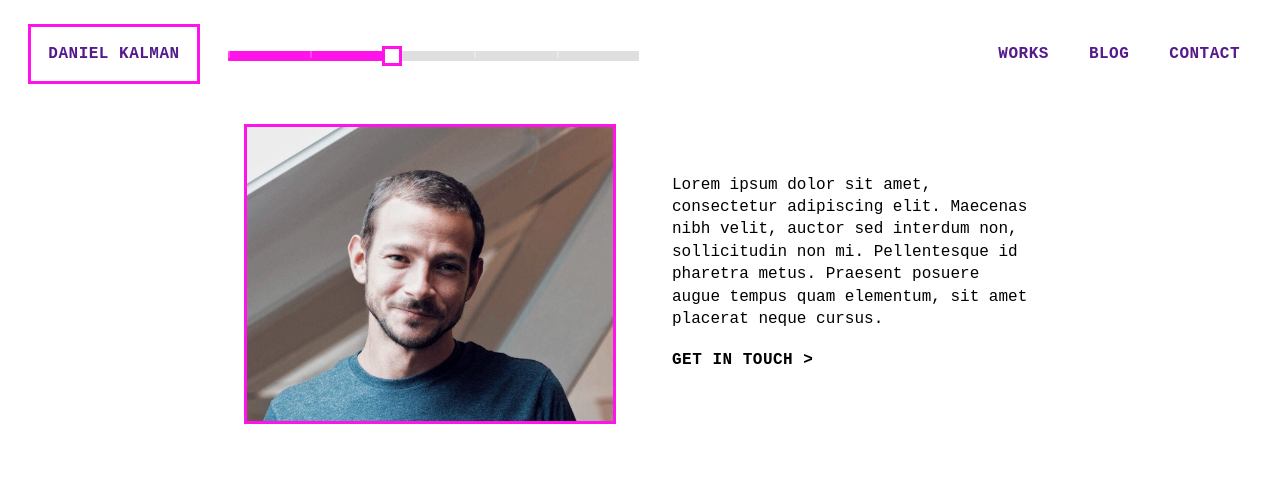
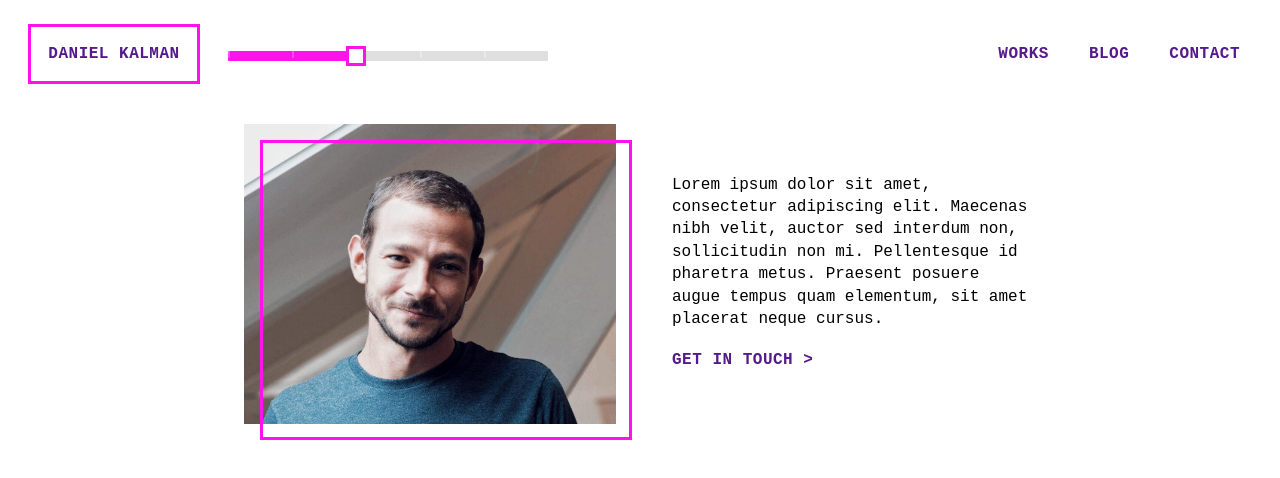
Before and after one commit to dnlklmn/dweb, a React (Create React App) app: page / in a window 1280 px wide. Shown: the top 478 px of the page. Built offline with nearby package versions, Linux system fonts and the light colour scheme; a web font is replaced by a local one.

Commit message:
btn fix, label zindex

```diff
--- a/src/App.js
+++ b/src/App.js
@@ -4,6 +4,7 @@ import Grid from "@material-ui/core/Grid";
 import { Picture } from "./Picture";
 import React from "react";
 import { Gallery } from "./Gallery";
+import { Button } from "./Button";
 import { makeStyles, ThemeProvider, Typography } from "@material-ui/core";
 import { themeOne as theme } from "./theme";
 
@@ -49,7 +50,7 @@ function App() {
             <Route exact path="/">
               <Grid item xs={12} sm={10} container justify="center" spacing={6}>
                 <Grid item xs={12} className={classes.items}>
-                  <Picture borderAlwaysOn bgImg="dk.jpg" />
+                  <Picture borderAlwaysOn bgImg="dk.jpg" unit={unit} />
                 </Grid>
                 <Grid
                   item
@@ -69,7 +70,7 @@ function App() {
                     </Typography>
                   </Grid>
                   <Grid item>
-                    <Typography variant="button">GET IN TOUCH {">"}</Typography>
+                    <Button label="GET IN TOUCH >" textOnly linkTo="/contact" />
                   </Grid>
                 </Grid>
               </Grid>
--- a/src/Button.tsx
+++ b/src/Button.tsx
@@ -33,15 +33,15 @@ const useStyles = makeStyles({
       boxShadow: `inset 0 0 0 3px ${theme.palette.primary.main}`,
     },
     "&.textOnly": {
-      padding: "16px 0",
+      padding: 0,
+      margin: 0,
       boxShadow: `inset 0 0 0 0px ${theme.palette.primary.main}`,
     },
     //next up
     "&.textOnly :hover": {
-      padding: "16px 0",
       boxShadow: `inset 0 0 0 0px ${theme.palette.primary.main}`,
       background: "none",
-      color: theme.palette.primary.main,
+      color: "#fff",
     },
     "&:hover": {
       background: theme.palette.primary.main,
--- a/src/Picture.tsx
+++ b/src/Picture.tsx
@@ -1,4 +1,4 @@
-import { ThemeProvider, Typography } from "@material-ui/core";
+import { makeStyles, ThemeProvider, Typography } from "@material-ui/core";
 import React from "react";
 import { themeOne as theme } from "./theme";
 
@@ -55,6 +55,7 @@ export const Picture = ({
               color: "#fff",
               verticalAlign: "top",
               float: "left",
+              zIndex: 100,
             }}
           >
             <Typography variant="subtitle2">
--- a/src/Slider.tsx
+++ b/src/Slider.tsx
@@ -9,6 +9,7 @@ interface SliderProps {
 const useStyles = makeStyles({
   slider: {
     margin: "0 24px",
+    maxWidth: 320,
     "& .MuiSlider-rail": {
       height: 10,
       background: theme.palette.grey3.main,
--- a/src/theme.ts
+++ b/src/theme.ts
@@ -41,7 +41,7 @@ export const themeOne = createMuiTheme({
 
     background: { paper: "#fff", default: "#fafafa" },
 
-    text: { primary: "#303030", secondary: "#7A7A7A" },
+    text: { primary: "#551A8B", secondary: "#7A7A7A" },
 
     warning: { main: "#DDDB00", contrastText: "#303030" },
 
@@ -77,7 +77,10 @@ export const themeOne = createMuiTheme({
     subtitle2: { fontSize: "1rem", fontWeight: 600, lineHeight: 1.4 },
 
     // body
-    body1: { fontSize: "1rem", lineHeight: 1.4 },
+    body1: {
+      fontSize: "1rem",
+      lineHeight: 1.4,
+    },
     body2: { fontSize: "0.75rem", lineHeight: 1.4 },
 
     // other
```
